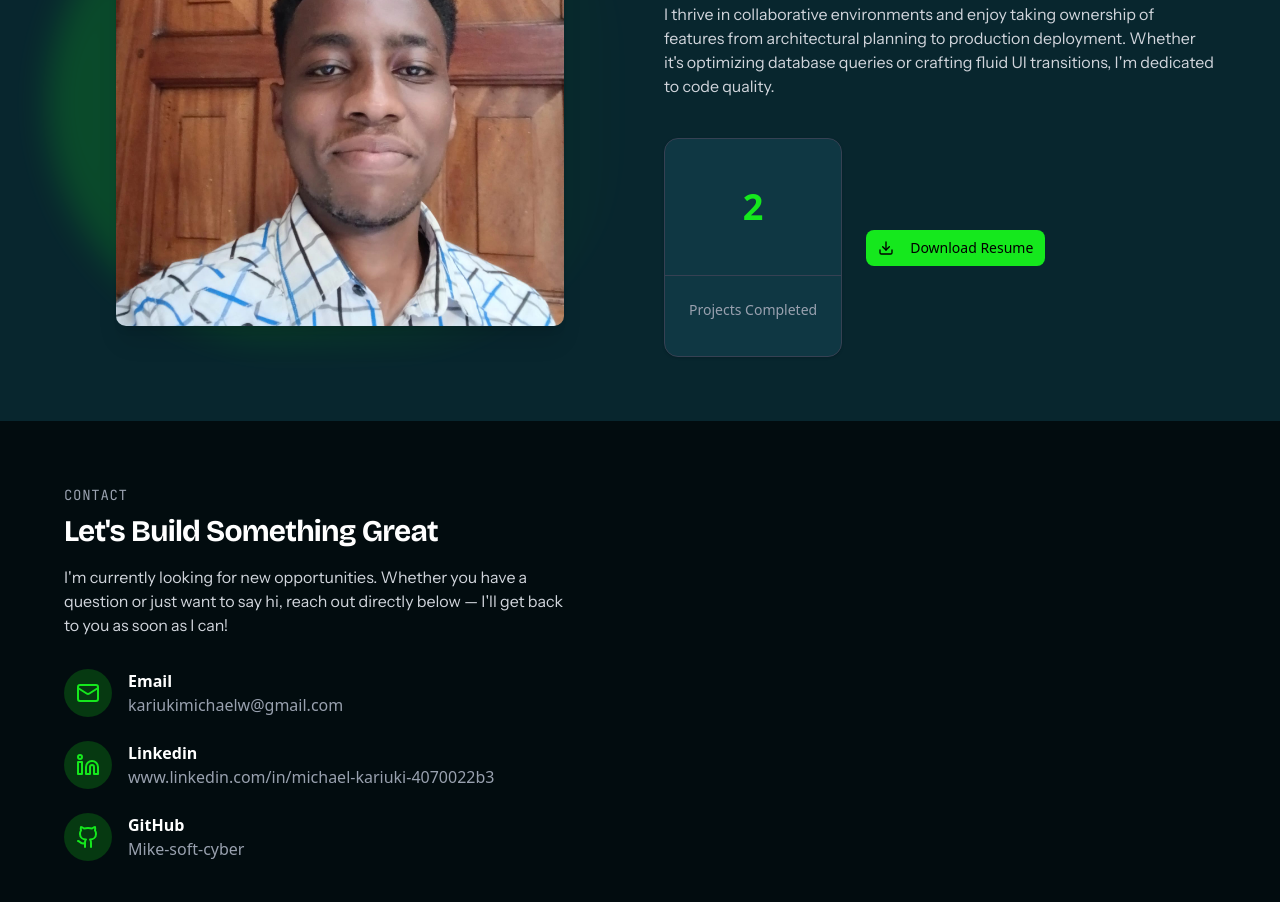
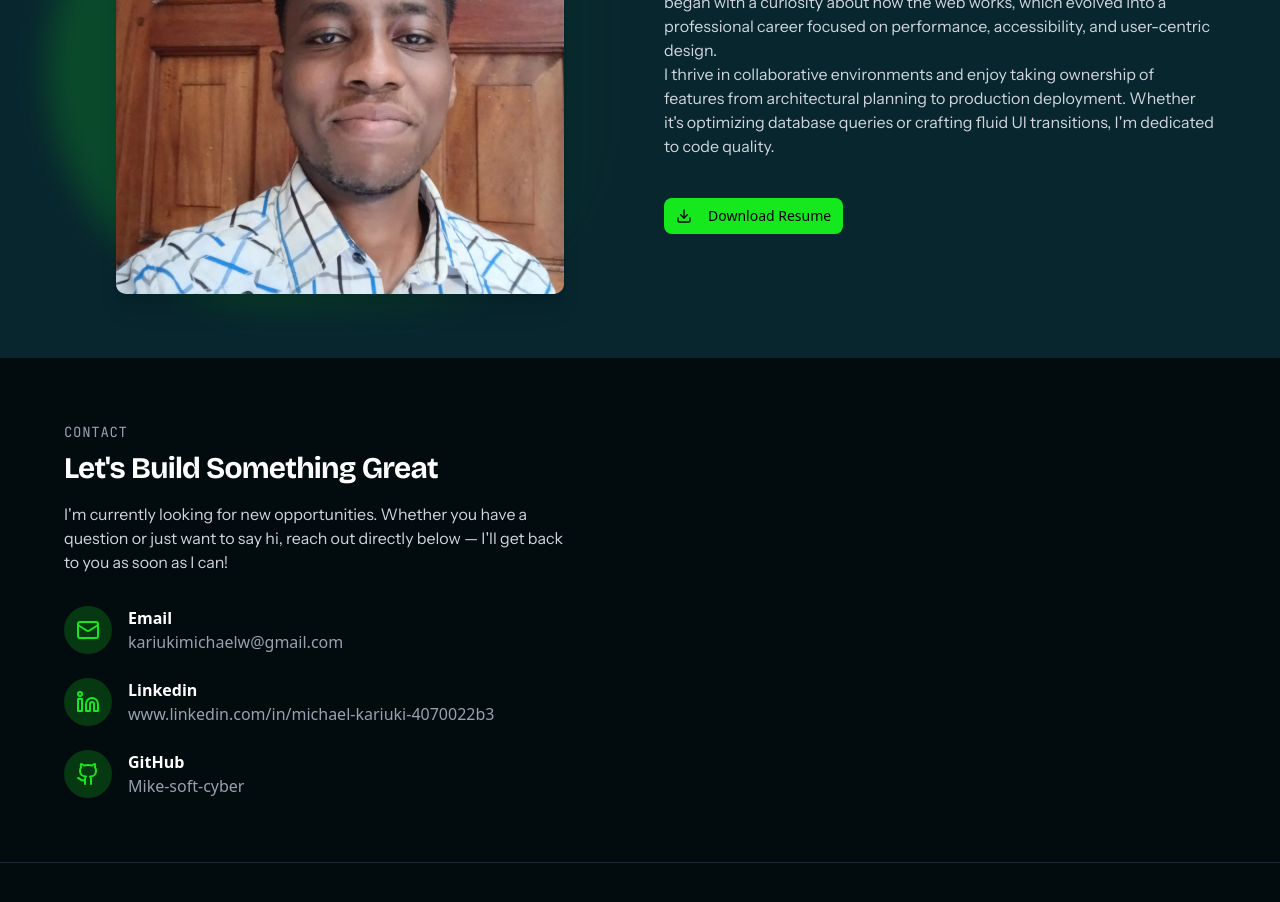
Before and after one commit to Mike-soft-cyber/MyPortfolio, a React (Vite) app in the folder client/: page / in a window 1280 px wide. Shown: the part 2000-2902 px from the top of the page. Built offline with nearby package versions, Linux system fonts and the light colour scheme.

Commit message:
Remove Projects Completed stat card from About section

```diff
--- a/client/src/page/Portfolio.jsx
+++ b/client/src/page/Portfolio.jsx
@@ -1,7 +1,7 @@
 import { Button } from '@/components/ui/button'
 import { Dialog, DialogContent, DialogFooter, DialogTrigger, DialogTitle, DialogDescription } from '@/components/ui/dialog'
 import { Badge } from '@/components/ui/badge'
-import { Card, CardHeader, CardTitle, CardContent, CardFooter } from '@/components/ui/card'
+import { Card, CardHeader, CardTitle, CardContent } from '@/components/ui/card'
 // import dbsl from '@/photo/dbsl.png' // temporarily unused — DBSL project commented out below
 import moran from '@/photo/moran.png'
 import kcggra from '@/photo/kcggra.png'
@@ -485,16 +485,7 @@ export default function PortFolio(){
                 </p>
               </motion.div>
 
-              <div className="flex flex-col sm:flex-row items-start sm:items-center gap-6 pt-4">
-                <Card className="w-fit bg-[#0f3743] border-gray-700">
-                  <CardContent className="p-6">
-                    <p className="text-4xl font-bold text-center text-[#15E81D]">{projects.length}</p>
-                  </CardContent>
-                  <CardFooter className="justify-center border-t border-gray-700 px-6 py-3">
-                    <p className="text-sm text-gray-400">Projects Completed</p>
-                  </CardFooter>
-                </Card>
-
+              <div className="pt-4">
                 <Button asChild className="bg-[#15E81D] hover:bg-[#378740] text-black">
                   <a href={`${import.meta.env.BASE_URL}resume.pdf`} download="Michael_Kariuki_Resume.pdf">
                     <Download className="mr-2" /> Download Resume
```
